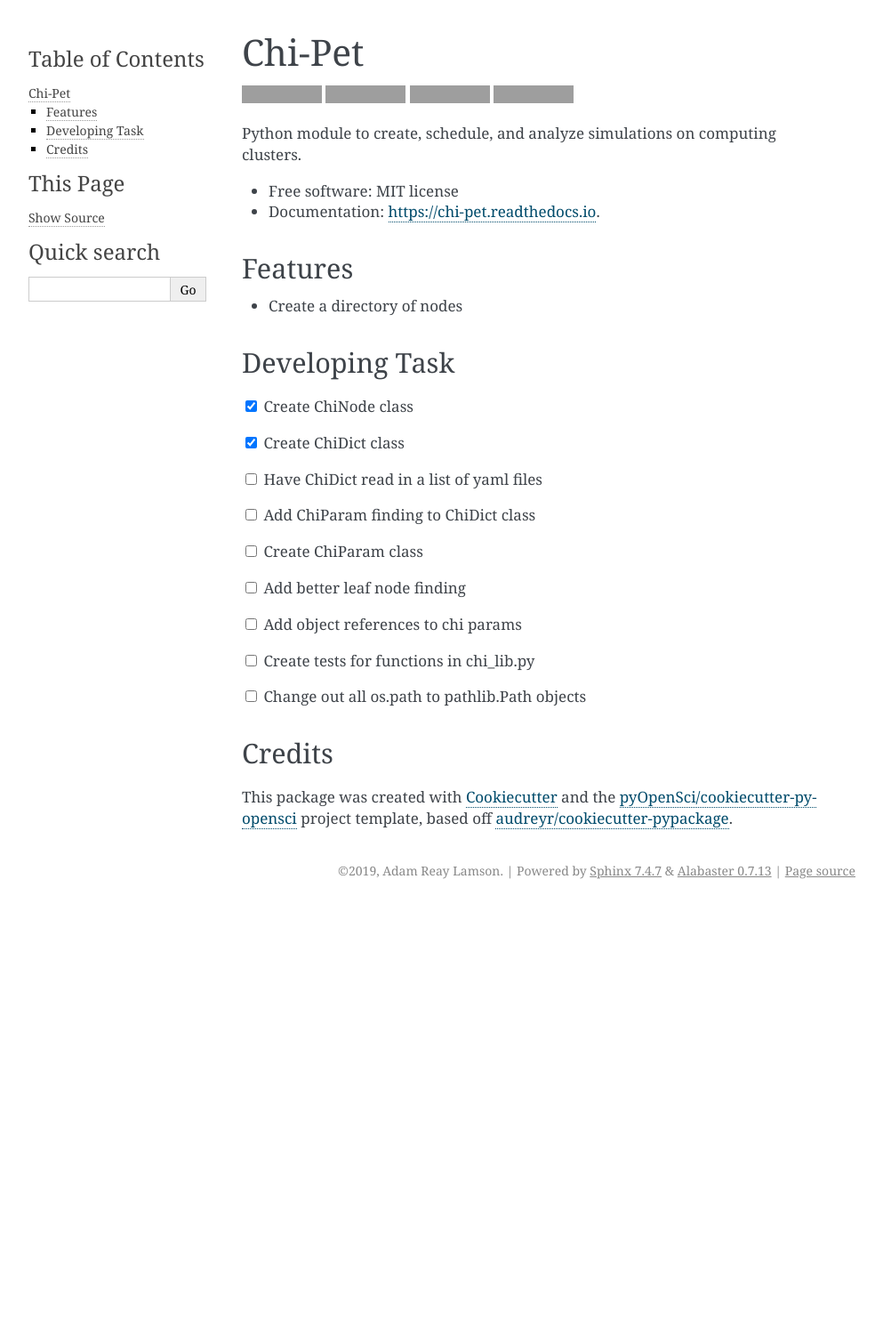
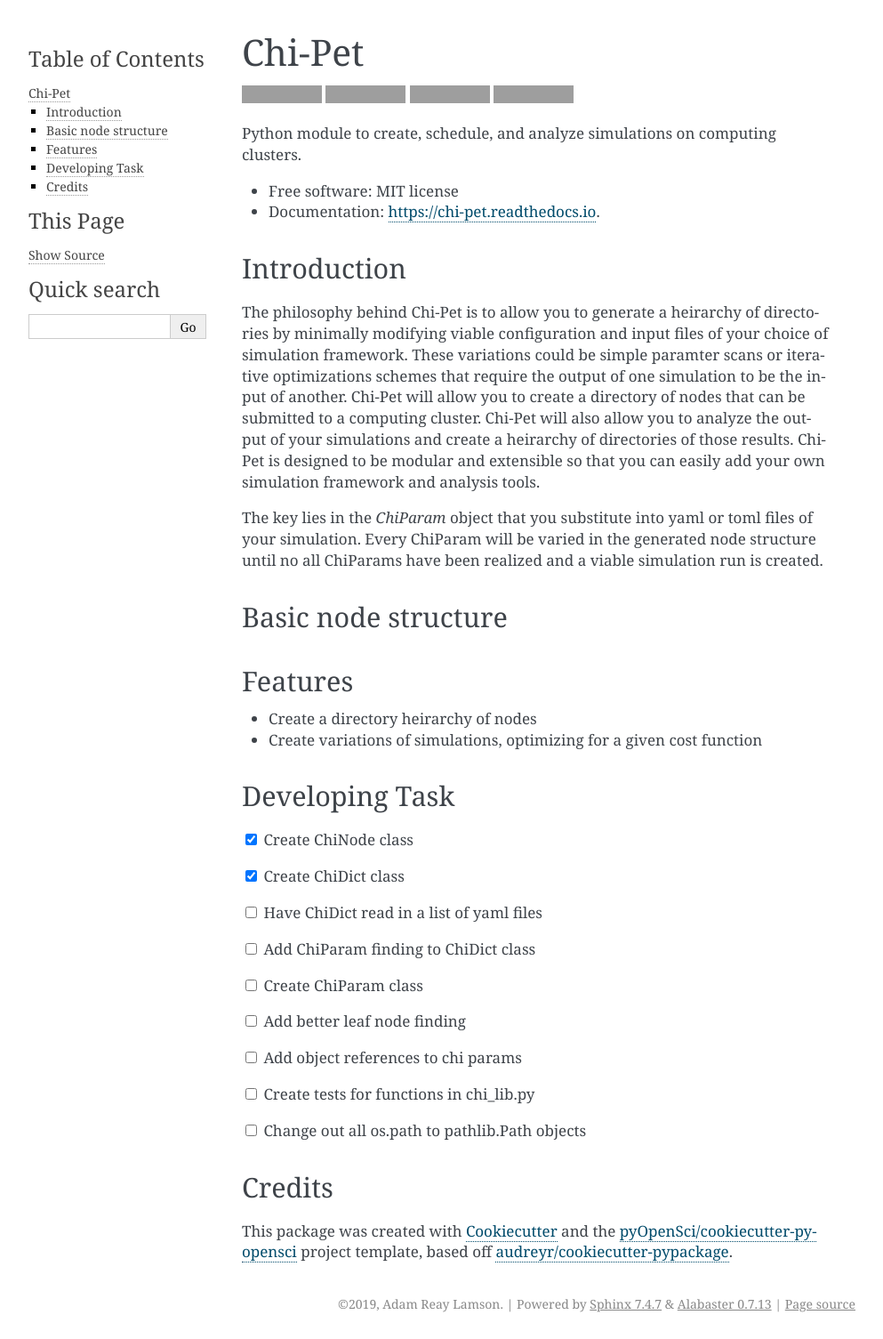
Before and after one commit to lamsoa729/chi_pet, a Sphinx documentation site: the page built from docs/readme.rst, in a window 1280 px wide. Shown: the whole page at 89% size, without its empty margins (148-1141 px from the left). Built offline with Sphinx 7.4.7, drawn with Linux system fonts in a browser that asks for light colours; before the commit the page ends 1018 px from its top, so only the background shows below that; grey boxes are pictures that could not be loaded.

Commit message:
Continuing to document

```diff
--- a/README.rst
+++ b/README.rst
@@ -39,10 +39,21 @@ Python module to create, schedule, and analyze simulations on computing clusters
 * Free software: MIT license
 * Documentation: https://chi-pet.readthedocs.io.
 
+Introduction
+------------
+The philosophy behind Chi-Pet is to allow you to generate a heirarchy of directories by minimally modifying viable configuration and input files of your choice of simulation framework. These variations could be simple paramter scans or iterative optimizations schemes that require the output of one simulation to be the input of another. Chi-Pet will allow you to create a directory of nodes that can be submitted to a computing cluster. Chi-Pet will also allow you to analyze the output of your simulations and create a heirarchy of directories of those results. Chi-Pet is designed to be modular and extensible so that you can easily add your own simulation framework and analysis tools.
+
+The key lies in the `ChiParam` object that you substitute into yaml or toml files of your simulation. Every ChiParam will be varied in the generated node structure until no all ChiParams have been realized and a viable simulation run is created.
+
+Basic node structure
+--------------------
+
+
 
 Features
 --------
-*  Create a directory of nodes
+* Create a directory heirarchy of nodes
+* Create variations of simulations, optimizing for a given cost function
 
 Developing Task
 ---------------
```
Also changed, not shown: docs/usage.rst (+10 -0 lines).
